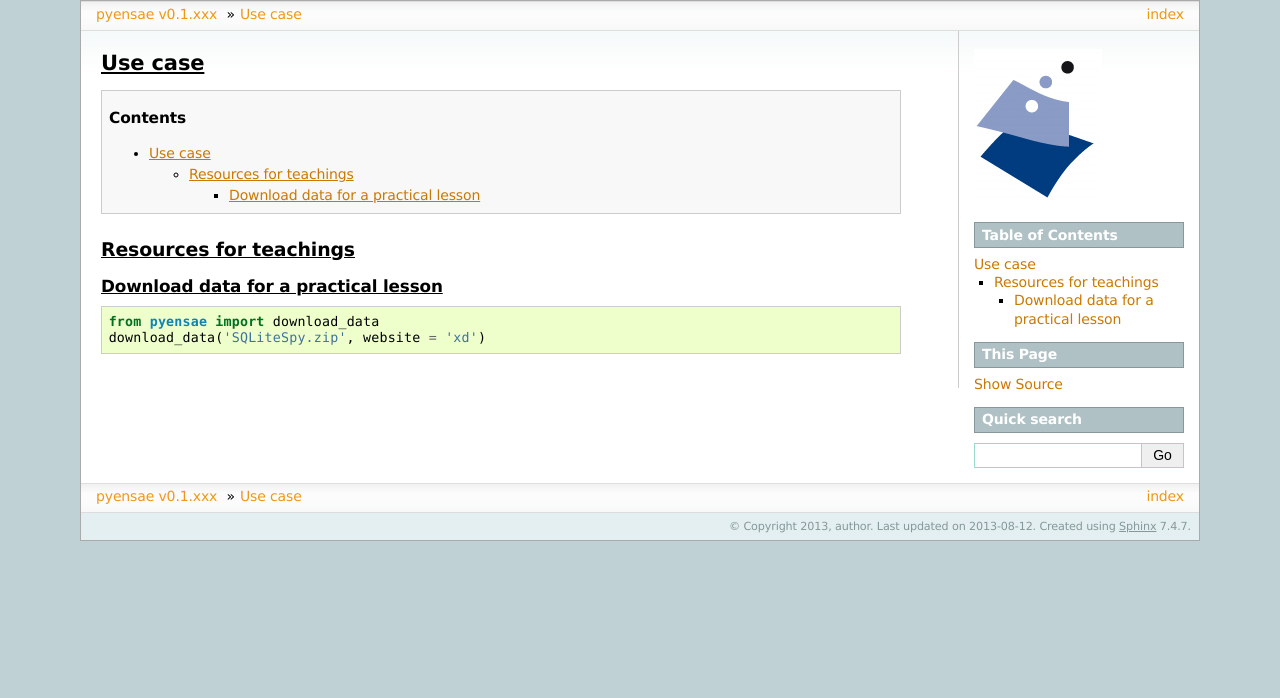
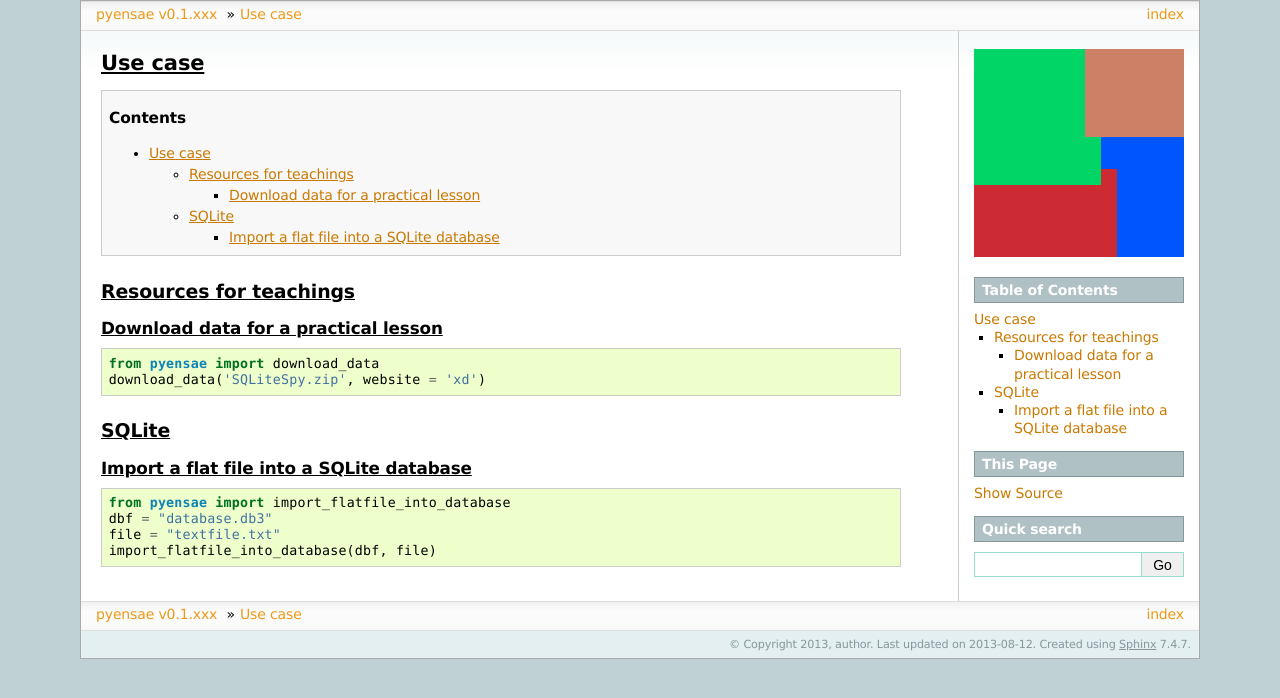
Before and after one commit to sdpython/pyensae, a Sphinx documentation site: the page built from _doc/sphinxdoc/source/usecase.rst, in a window 1280 px wide. Shown: the top 698 px of the page. Built offline with Sphinx 7.4.7, drawn with Linux system fonts in a browser that asks for light colours; formulas are drawn with MathJax 3.

Commit message:
new icon, functionalities to import a text file into a database

```diff
--- a/_doc/sphinxdoc/source/index.rst
+++ b/_doc/sphinxdoc/source/index.rst
@@ -51,6 +51,10 @@ Quick overview
 * **retrieve data for practical lessons**
     * download data or modules:  :func:`download_data <resources.http_retrieve.download_data>`
 
+* **SQL**
+    * import a text file into a database:  :func:`import_flatfile_into_database <sql.database_helper.import_flatfile_into_database>`
+
+
 See also :ref:`l-usecase`.
 
 Changes
--- a/_doc/sphinxdoc/source/usecase.rst
+++ b/_doc/sphinxdoc/source/usecase.rst
@@ -18,3 +18,19 @@ Download data for a practical lesson
 
     from pyensae import download_data
     download_data('SQLiteSpy.zip', website = 'xd')
+
+
+
+
+SQLite
+------
+
+Import a flat file into a SQLite database
++++++++++++++++++++++++++++++++++++++++++
+
+::
+
+    from pyensae import import_flatfile_into_database
+    dbf = "database.db3"
+    file = "textfile.txt"
+    import_flatfile_into_database(dbf, file)
--- a/src/pyensae/__init__.py
+++ b/src/pyensae/__init__.py
@@ -14,3 +14,4 @@ def check( log = False):
     return True
 
 from .resources.http_retrieve import download_data
+from .sql.database_helper import import_flatfile_into_database
```
Also changed, not shown: _doc/sphinxdoc/source/favicon.ico, _doc/sphinxdoc/source/favicon.png, 2 other files.
